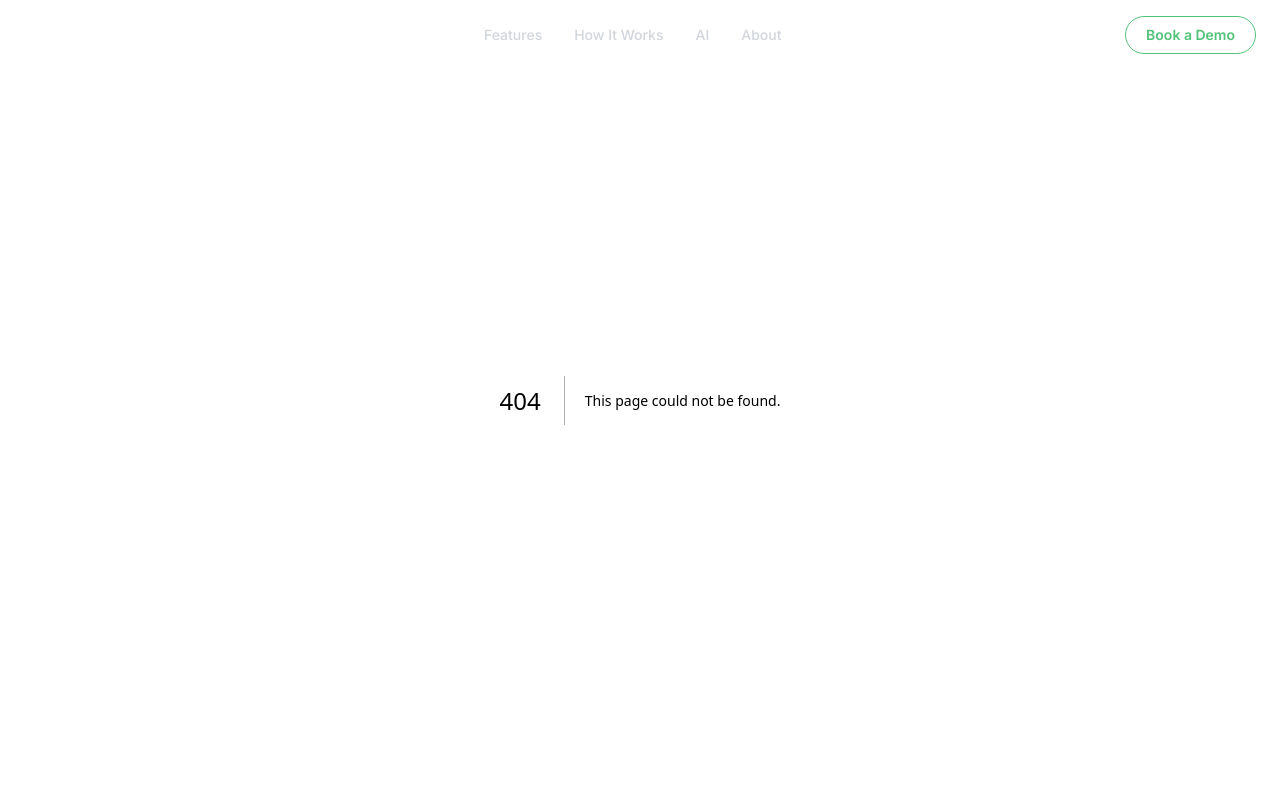
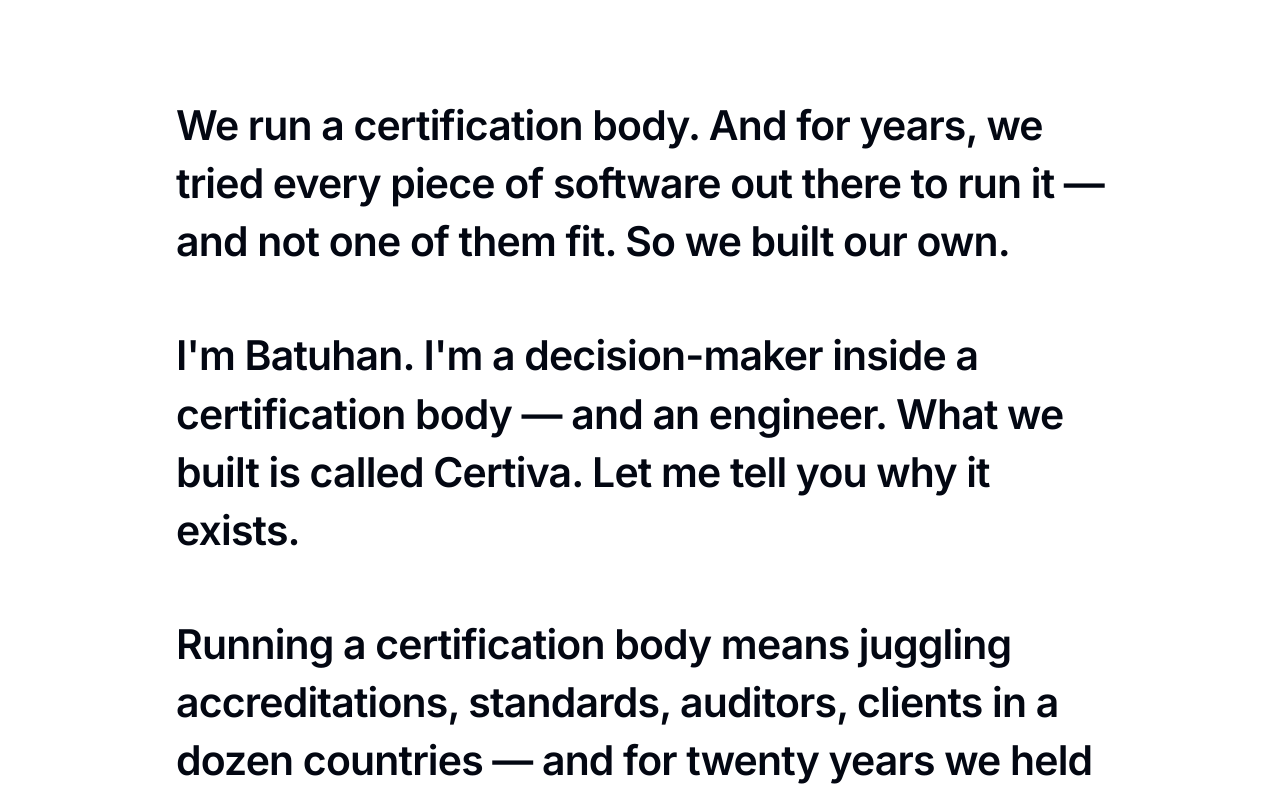
Before and after one commit to fdabridge/getcertiva.com, a Next.js app: page /talking-script in a window 1280 px wide. Before the commit this address had no page. Shown: the top 800 px of the page. Built offline with nearby package versions, Linux system fonts and the light colour scheme.

Commit message:
feat: add talking script reading page

```diff
--- /dev/null
+++ b/src/app/talking-script/page.tsx
@@ -0,0 +1,67 @@
+import type { Metadata } from "next";
+
+export const metadata: Metadata = {
+  title: "Talking Script",
+  robots: {
+    index: false,
+    follow: false,
+  },
+};
+
+const paragraphs = [
+  "We run a certification body. And for years, we tried every piece of software out there to run it — and not one of them fit. So we built our own.",
+  "I'm Batuhan. I'm a decision-maker inside a certification body — and an engineer. What we built is called Certiva. Let me tell you why it exists.",
+  "Running a certification body means juggling accreditations, standards, auditors, clients in a dozen countries — and for twenty years we held it together with spreadsheets and email.",
+  "So we went looking for software.",
+  "One was just a contact list with a nicer logo. Another cost a fortune, then capped how many of my own auditors I could add.",
+  "And none of them understood accreditation — not the audit-day math, not EA codes, not why a committee member can't sit on the audit team.",
+  "And the training? A separate tool. Thousands a year, on top.",
+  "Five tools, each doing half a job.",
+  "So at some point I stopped complaining and asked a simple question — why don't we just build it ourselves?",
+  "Come on. I'll show you.",
+  "First, though — I didn't just wake up one day and code this.",
+  "I spent years inside a real, accredited certification body, watching exactly how the work actually happens — and I'm an engineer.",
+  "So I could think like both at once.",
+  "That's the whole secret.",
+  "Then we built Certiva.",
+  "This is Certiva.",
+  "It runs the entire certification body — from the second a client applies, to the certificate on their wall.",
+  "Watch.",
+  "A company applies online — no phone calls, no re-typing.",
+  "It lands straight in the planner's queue.",
+  "Certiva builds the quote and the agreement automatically.",
+  "It calculates the audit days for you — by IAF MD5, to the rule.",
+  "It picks auditors who actually cover the scope — the right EA codes — and it won't let you double-book them.",
+  "It builds the committee, and blocks anyone who was on the audit team from judging it — impartiality, enforced.",
+  "Every form — the audit plan, the reports, the decision — generated into your own templates, not some generic sheet.",
+  "The AI writes the audit report.",
+  "Then a second AI reviews it against your accreditation body's rules and flags the problems before they ever see it.",
+  "Nonconformities get raised, the client uploads corrective actions, and it's tracked until it's closed.",
+  "Everyone signs online, in the right order — auditor, reviewer, committee, manager.",
+  "Your auditors' training and exams are built right in — no separate system.",
+  "And every certificate, every renewal, every surveillance date lives on one screen — so you never miss one again.",
+  "Application to certificate.",
+  "One place.",
+  "And this isn't a demo.",
+  "It runs a real, accredited certification body every single day — ours — and it's been through the audits.",
+  "It works.",
+  "So if you run a certification body, and you're tired of software that was never built for you — come and see what it's like when it finally is.",
+  "Let's talk.",
+];
+
+export default function TalkingScriptPage() {
+  return (
+    <div className="fixed inset-0 z-[100] overflow-y-auto bg-white text-gray-950">
+      <article className="mx-auto max-w-5xl px-6 py-12 sm:px-10 sm:py-20 lg:px-12 lg:py-24">
+        {paragraphs.map((paragraph, index) => (
+          <p
+            key={index}
+            className="mb-10 text-[clamp(1.75rem,3.2vw,2.75rem)] leading-[1.42] font-semibold tracking-[-0.02em] last:mb-0 sm:mb-14"
+          >
+            {paragraph}
+          </p>
+        ))}
+      </article>
+    </div>
+  );
+}
--- a/src/components/Footer.tsx
+++ b/src/components/Footer.tsx
@@ -7,6 +7,7 @@
   { label: "About", href: "/about" },
   { label: "Contact", href: "/contact" },
   { label: "Blog", href: "/blog" },
+  { label: "Talking Script", href: "/talking-script" },
 ];
 
 const STANDARDS = [
```
